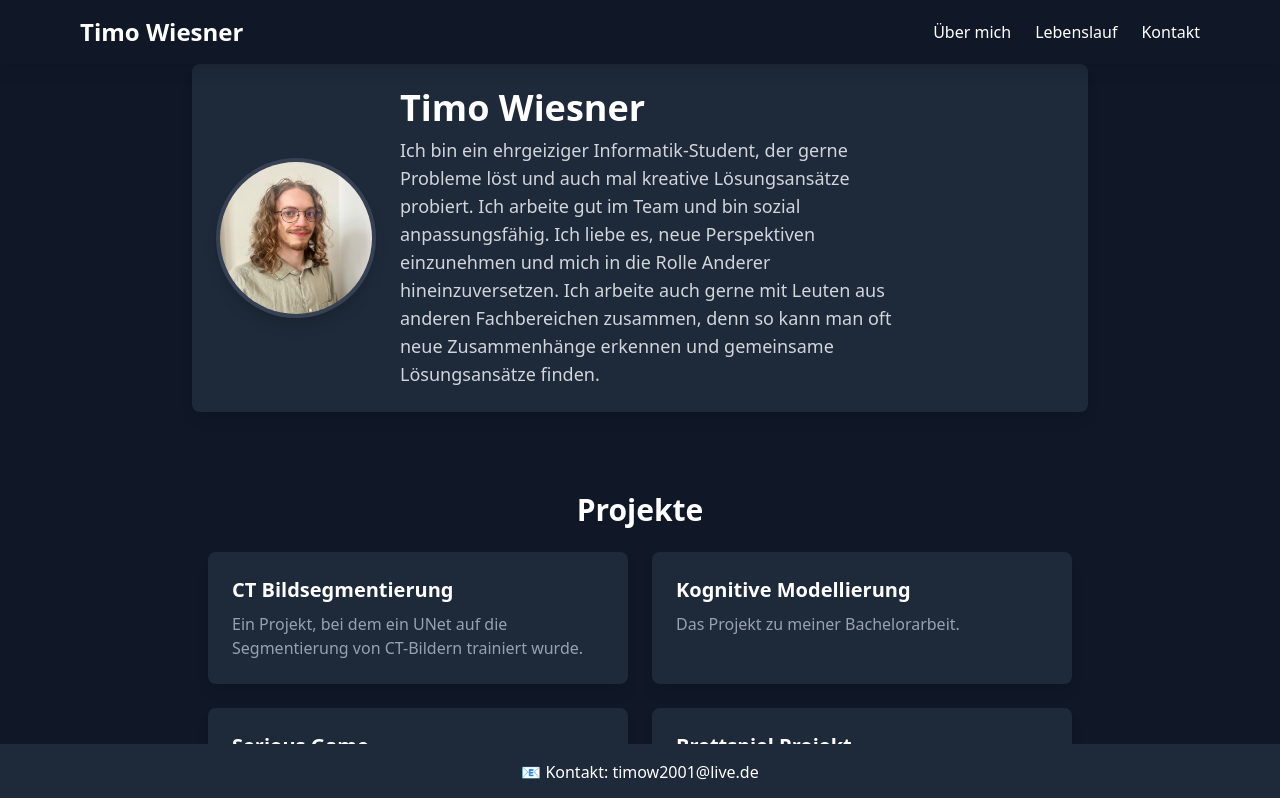
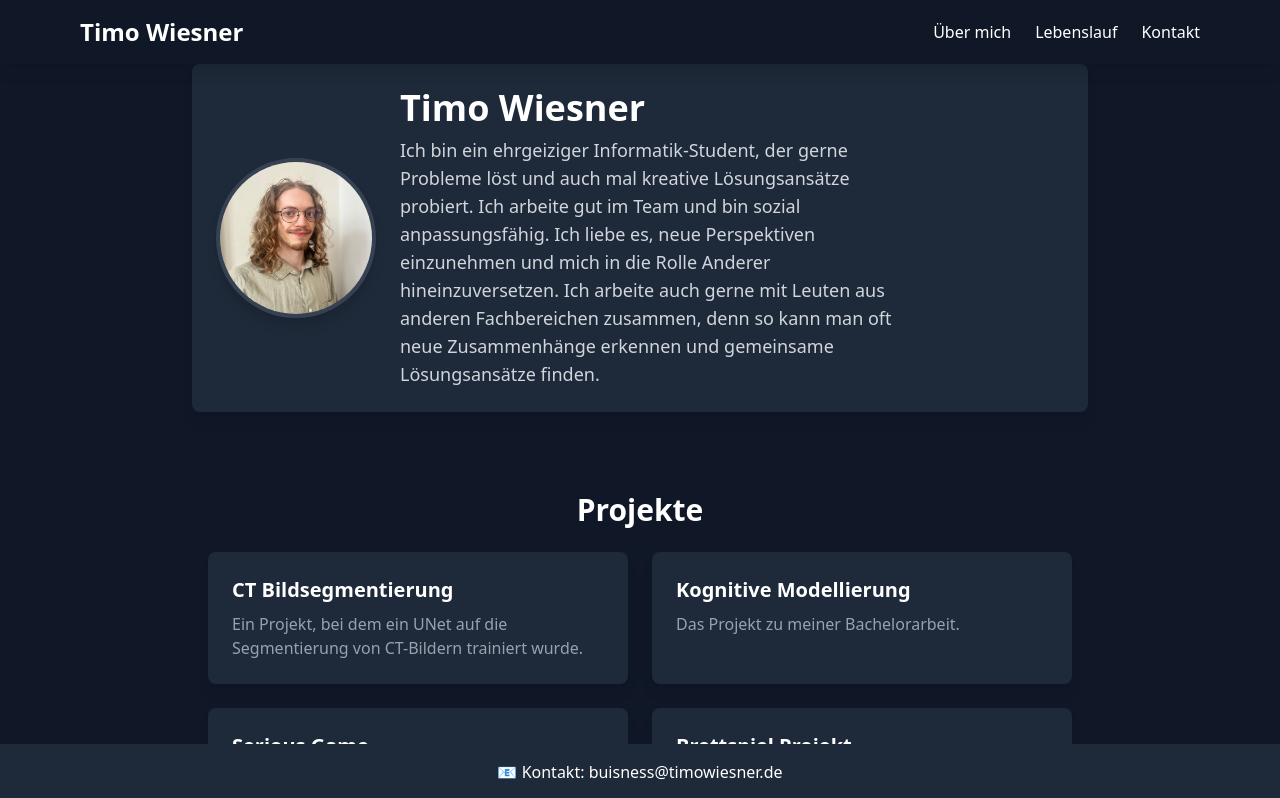
Before and after one commit to TimoWiesner/portfolioPage, a React (Vite) app in the folder portfolio/: page / in a window 1280 px wide. Shown: the top 798 px of the page. Built offline with nearby package versions, Linux system fonts and the light colour scheme.

Commit message:
mail changes

```diff
--- a/portfolio/src/pages/Contact.jsx
+++ b/portfolio/src/pages/Contact.jsx
@@ -12,7 +12,7 @@ const Contact = () => {
 
         {/* Kontakt-Button */}
         <a
-          href="mailto:timow2001@live.de"
+          href="mailto:business@timowiesner.de"
           className="px-6 py-3 bg-blue-500 text-white font-semibold rounded-md shadow-md hover:bg-blue-600 transition duration-300"
         >
           📧 E-Mail senden
--- a/portfolio/src/pages/Home.jsx
+++ b/portfolio/src/pages/Home.jsx
@@ -55,7 +55,7 @@ const Home = () => {
 
           {/* Contact Section (Sticky at the bottom) */}
           <div class="w-full bg-gray-800 py-4 mt-16 fixed bottom-0 text-center">
-            <p>📧 Kontakt: timow2001@live.de</p>
+            <p>📧 Kontakt: buisness@timowiesner.de</p>
           </div>
         </div>
       );
```
